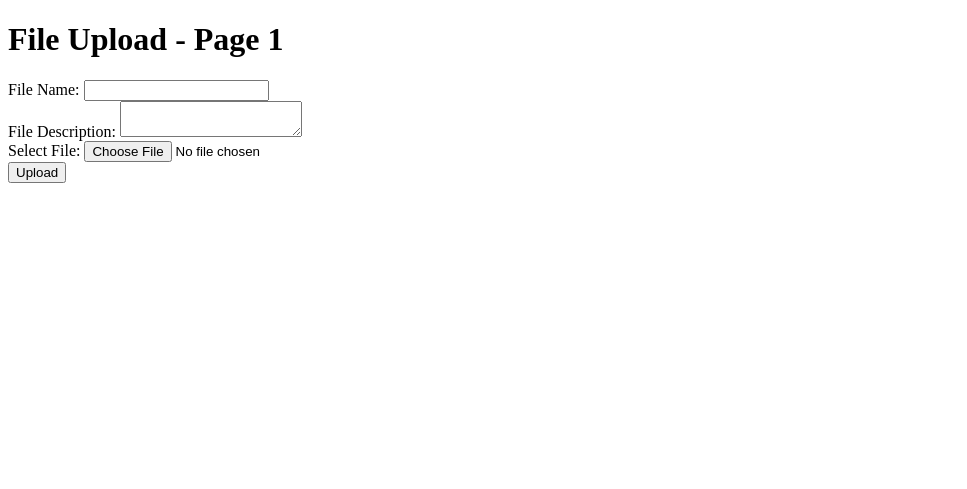
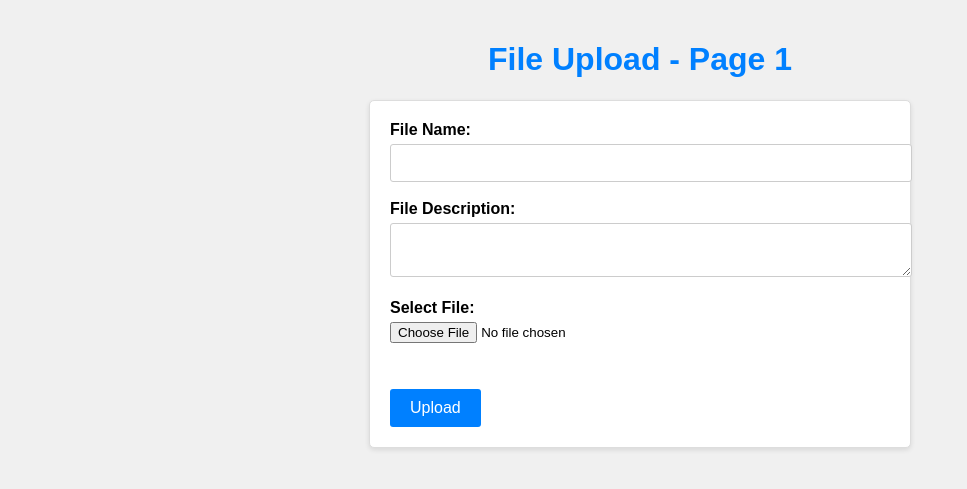
Before and after one commit to rathod2425/aws-project-django, a Django app: page / in a window 1280 px wide. Shown: the top 489 px of the page, without its empty margins (0-967 px from the left). Run offline with Django 4.2, Linux system fonts and the light colour scheme.

Commit message:
adding css in page1

```diff
--- a/s3/templates/page1.html
+++ b/s3/templates/page1.html
@@ -1,6 +1,95 @@
 <!-- appname/templates/page1.html -->
 
 <!DOCTYPE html>
+<html>
+<head>
+    <title>File Upload - Page 1</title>
+    <style>
+        body {
+            font-family: Arial, sans-serif;
+            background-color: #f0f0f0;
+            margin: 0;
+            padding: 20px;
+        }
+
+        h1 {
+            color: #0080ff;
+            text-align: center;
+        }
+
+        form {
+            max-width: 500px;
+            margin: 0 auto;
+            padding: 20px;
+            border: 1px solid #ddd;
+            background-color: #fff;
+            border-radius: 5px;
+            box-shadow: 0 2px 5px rgba(0, 0, 0, 0.1);
+        }
+
+        label {
+            display: block;
+            font-weight: bold;
+            margin-bottom: 5px;
+        }
+
+        input[type="text"],
+        textarea {
+            width: 100%;
+            padding: 10px;
+            border: 1px solid #ccc;
+            border-radius: 3px;
+            font-size: 14px;
+        }
+
+        textarea {
+            resize: vertical;
+        }
+
+        input[type="file"] {
+            display: block;
+            margin-top: 5px;
+        }
+
+        button[type="submit"] {
+            background-color: #0080ff;
+            color: #fff;
+            border: none;
+            padding: 10px 20px;
+            border-radius: 3px;
+            cursor: pointer;
+            font-size: 16px;
+            margin-top: 10px;
+        }
+
+        button[type="submit"]:hover {
+            background-color: #0059b3;
+        }
+    </style>
+</head>
+<body>
+    <h1>File Upload - Page 1</h1>
+    <form method="post" enctype="multipart/form-data">
+        {% csrf_token %}
+        <label for="file_name">File Name:</label>
+        <input type="text" id="file_name" name="file_name" required>
+        <br><br>
+        <label for="file_description">File Description:</label>
+        <textarea id="file_description" name="file_description" required></textarea>
+        <br><br>
+        <label for="file">Select File:</label>
+        <input type="file" id="file" name="file" accept=".pdf,.doc,.docx,.txt" required>
+        <br><br>
+        <button type="submit">Upload</button>
+    </form>
+</body>
+</html>
+
+
+
+
+
+{% comment %} <!DOCTYPE html>
 <html>
 <head>
     <title>File Upload - Page 1</title>
@@ -21,4 +110,4 @@
         <button type="submit">Upload</button>
     </form>
 </body>
-</html>
+</html> {% endcomment %}
```
